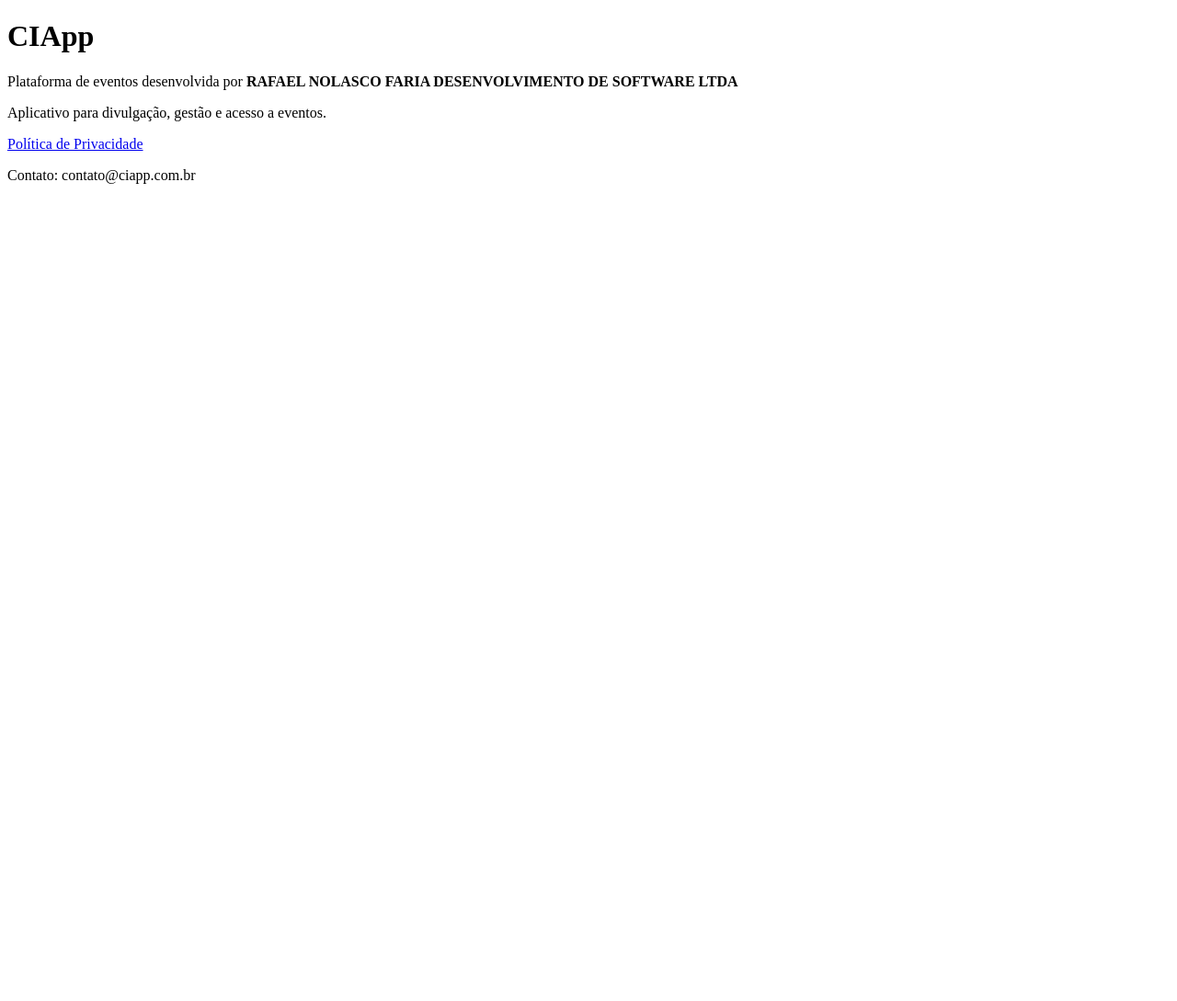
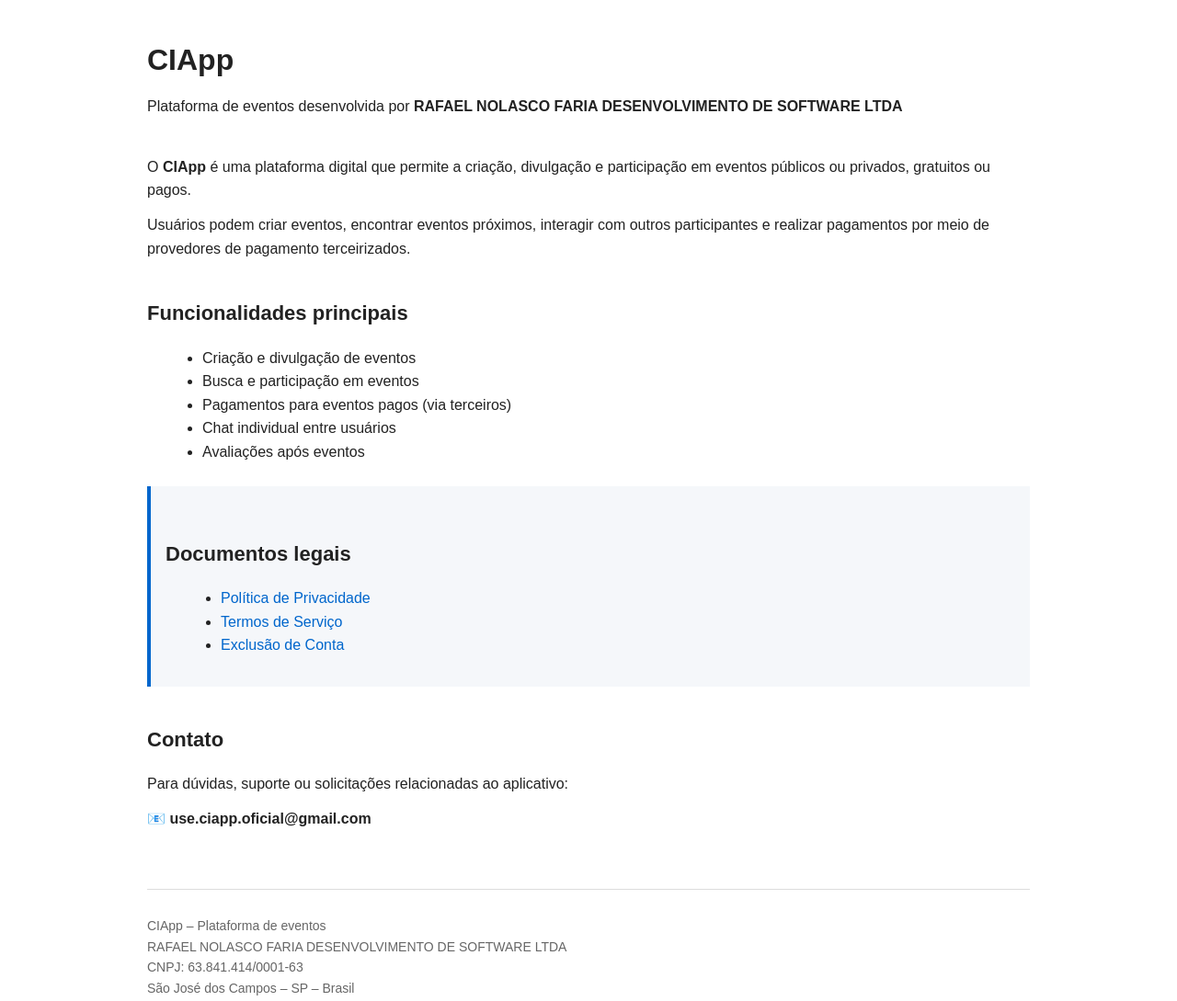
Before and after one commit to rafaelnolascofaria/ciapp-site, a plain HTML site: page index.html in a window 1280 px wide. Shown: the whole page at 92% size. Before the commit the page ends 800 px from the top, so only its background shows below. Drawn offline with Linux system fonts and the light colour scheme.

Commit message:
Update index.html

```diff
--- a/index.html
+++ b/index.html
@@ -2,26 +2,133 @@
 <html lang="pt-BR">
 <head>
   <meta charset="UTF-8" />
-  <title>CIApp</title>
+  <title>CIApp – Plataforma de Eventos</title>
+  <meta name="viewport" content="width=device-width, initial-scale=1.0" />
+
+  <style>
+    body {
+      font-family: Arial, Helvetica, sans-serif;
+      max-width: 960px;
+      margin: 40px auto;
+      padding: 0 16px;
+      line-height: 1.6;
+      color: #222;
+      background-color: #ffffff;
+    }
+
+    header {
+      margin-bottom: 40px;
+    }
+
+    h1 {
+      font-size: 32px;
+      margin-bottom: 8px;
+    }
+
+    h2 {
+      margin-top: 40px;
+      font-size: 22px;
+    }
+
+    p {
+      margin: 12px 0;
+    }
+
+    ul {
+      margin-left: 20px;
+    }
+
+    a {
+      color: #0066cc;
+      text-decoration: none;
+    }
+
+    a:hover {
+      text-decoration: underline;
+    }
+
+    .box {
+      background: #f5f7fa;
+      border-left: 4px solid #0066cc;
+      padding: 16px;
+      margin: 24px 0;
+    }
+
+    footer {
+      margin-top: 64px;
+      font-size: 14px;
+      color: #666;
+      border-top: 1px solid #ddd;
+      padding-top: 16px;
+    }
+  </style>
 </head>
+
 <body>
+  <header>
     <h1>CIApp</h1>
-
     <p>
       Plataforma de eventos desenvolvida por
       <strong>RAFAEL NOLASCO FARIA DESENVOLVIMENTO DE SOFTWARE LTDA</strong>
     </p>
+  </header>
 
+  <section>
     <p>
-    Aplicativo para divulgação, gestão e acesso a eventos.
+      O <strong>CIApp</strong> é uma plataforma digital que permite a criação,
+      divulgação e participação em eventos públicos ou privados, gratuitos ou pagos.
     </p>
 
     <p>
-    <a href="privacy.html">Política de Privacidade</a>
+      Usuários podem criar eventos, encontrar eventos próximos, interagir com outros
+      participantes e realizar pagamentos por meio de provedores de pagamento
+      terceirizados.
     </p>
+  </section>
 
+  <section>
+    <h2>Funcionalidades principais</h2>
+    <ul>
+      <li>Criação e divulgação de eventos</li>
+      <li>Busca e participação em eventos</li>
+      <li>Pagamentos para eventos pagos (via terceiros)</li>
+      <li>Chat individual entre usuários</li>
+      <li>Avaliações após eventos</li>
+    </ul>
+  </section>
+
+  <section class="box">
+    <h2>Documentos legais</h2>
+    <ul>
+      <li>
+        <a href="privacidade.html" target="_blank">Política de Privacidade</a>
+      </li>
+      <li>
+        <a href="termos.html" target="_blank">Termos de Serviço</a>
+      </li>
+      <li>
+        <a href="delete-account.html" target="_blank">Exclusão de Conta</a>
+      </li>
+    </ul>
+  </section>
+
+  <section>
+    <h2>Contato</h2>
     <p>
-    Contato: contato@ciapp.com.br
+      Para dúvidas, suporte ou solicitações relacionadas ao aplicativo:
     </p>
+    <p>
+      📧 <strong>use.ciapp.oficial@gmail.com</strong>
+    </p>
+  </section>
+
+  <footer>
+    <p>
+      CIApp – Plataforma de eventos<br />
+      RAFAEL NOLASCO FARIA DESENVOLVIMENTO DE SOFTWARE LTDA<br />
+      CNPJ: 63.841.414/0001-63<br />
+      São José dos Campos – SP – Brasil
+    </p>
+  </footer>
 </body>
 </html>
```
Lines whose indentation alone changed are shown as unchanged.
